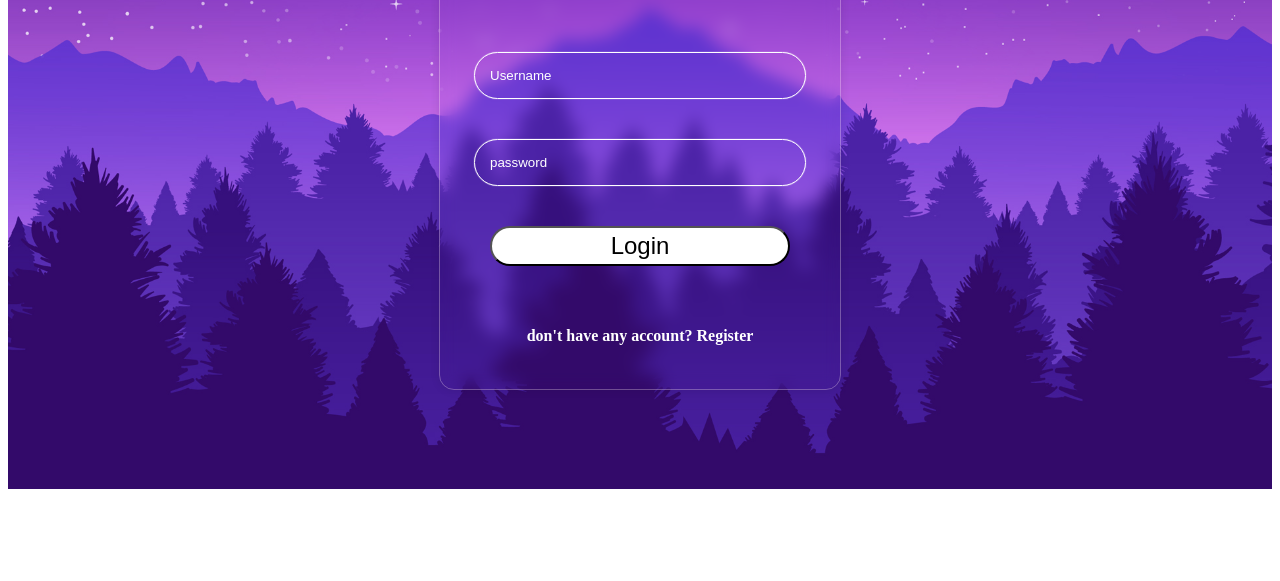
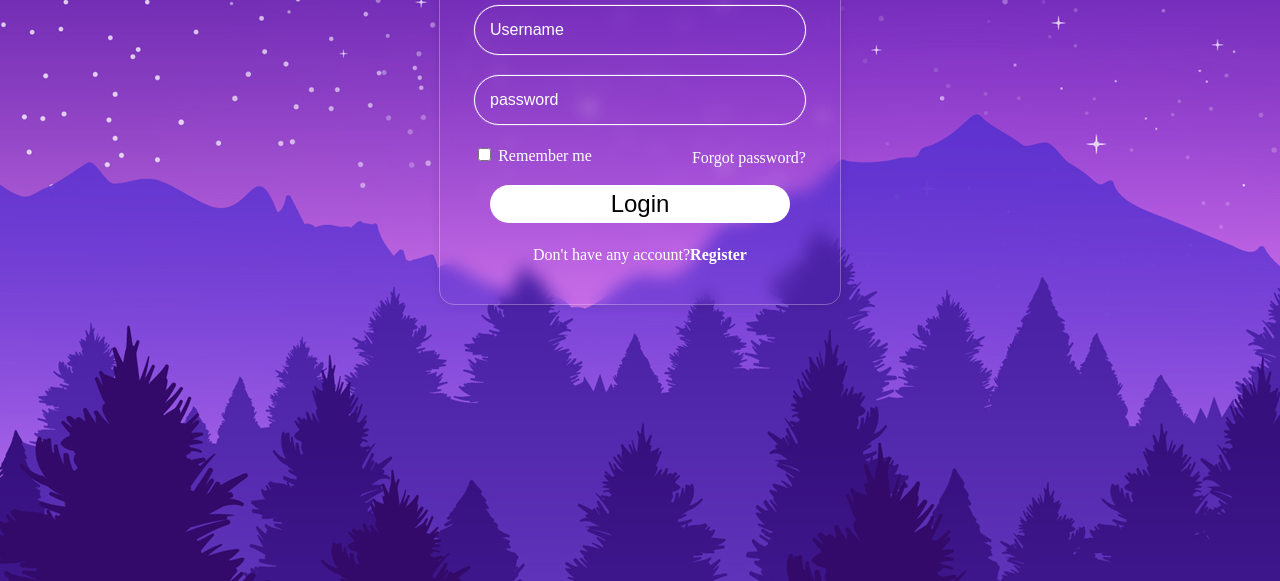
Before and after one commit to Muthukumar-20/Login-page, a plain HTML site: page index.html in a window 1280 px wide. Shown: the part 219-800 px from the top of the page. Drawn offline with Linux system fonts and the light colour scheme.

Commit message:
updated loginpage

```diff
--- a/index.html
+++ b/index.html
@@ -1,20 +1,35 @@
 <!DOCTYPE html>
 <html lang="en">
+
 <head>
     <meta charset="UTF-8">
     <meta name="viewport" content="width=device-width, initial-scale=1.0">
     <title>Login</title>
-    <link rel="stylesheet" href="login.css"></link>
+    <link rel="stylesheet" href="login.css">
+    </link>
 </head>
+
 <body>
     <div class="back">
         <div class="login">
             <h1>Login</h1>
             <input type="text" placeholder="Username" class="user">
-   <input type="text" placeholder="password" class="pass">
+            <input type="password" placeholder="password" class="pass">
+            <div class="dom">
+                <div class="rem">
+                <input type="checkbox">
+                Remember me
+            </div>
+            <div class="Pass">Forgot password?</div>
+        </div>
+
             <button type="button">Login</button>
-   <h4>don't have any account?<b> Register</b></h4>
+            <div class="tags">
+                <p>Don't have any account?<b>Register</b></p>
+            </div>
+
         </div>
     </div>
 </body>
+
 </html>
--- a/login.css
+++ b/login.css
@@ -1,13 +1,15 @@
 *{
     color: white;
+}
+body{
+    background-image:url("img.2342.jpg");
 }
 .back{
    display: flex;
     justify-content: center;
     align-items: center;
-    background-image:url("img.2342.jpg");
-    height: 700px;
     background-size: cover;
+    height: 600px;
 }
 .login{
     /* -filter: blur(); */
@@ -15,14 +17,13 @@
 border: 1px solid rgb(255, 239, 239,0.3);
 border-radius: 15px;
     width: 400px;
-    height: 500px;
+    height: 430px;
     display: flex;
     flex-direction: column;
     justify-content: center;
     align-items: center;
-    gap: 40px;
+    gap: 20px;
     box-shadow:0 0 10px 0 rgba(0, 0, 0, 0.1);
-
 
 }
 h1{
@@ -30,21 +31,25 @@ h1{
     font-size: 40px;
 }
 button{
+    color: black;
     font-size: x-large;
     border-radius: 40px;
     background-color: white;
  cursor: pointer;
- height: 40px;
+padding: 5px;
  width: 300px;
+ border: none;
+ position: relative;
 }
 button:hover{
-    color: navy;
-    background-color: blanchedalmond;
-    opacity: 2s;
+    color: white;
+    background-color: navy;
+    border: none;
+    opacity: 1;
 }
-button{
+button:active{
     color: black;
-    opacity: 1;
+    opacity: 0.7;
 }
 .user,.pass{
     border: 1px solid rgb(255 255 255 );
@@ -53,6 +58,14 @@ button{
 border-radius: 30px;
 background: transparent;
 padding: 15px;
+font-size: medium;
+}
+.user:hover{
+ color: black;
+}
+.user:active{
+    background-color: white;
+
 }
 /* .login .user::placeholder,.pass::placeholder{
  color: white;
@@ -60,3 +73,25 @@ padding: 15px;
 .login input::placeholder{
  color: white;
 }
+h3{
+position: relative;
+right: 100px;
+}
+.tags{
+    position: relative;
+    bottom: 13px;
+}
+
+.dom{
+    display: flex;
+    flex-direction: row;
+}
+.rem{
+    position: relative;
+    right: 50px;
+}
+.Pass{
+    position: relative;
+    top: 4px;
+    left: 50px;
+}
```
Lines whose indentation alone changed are shown as unchanged.
